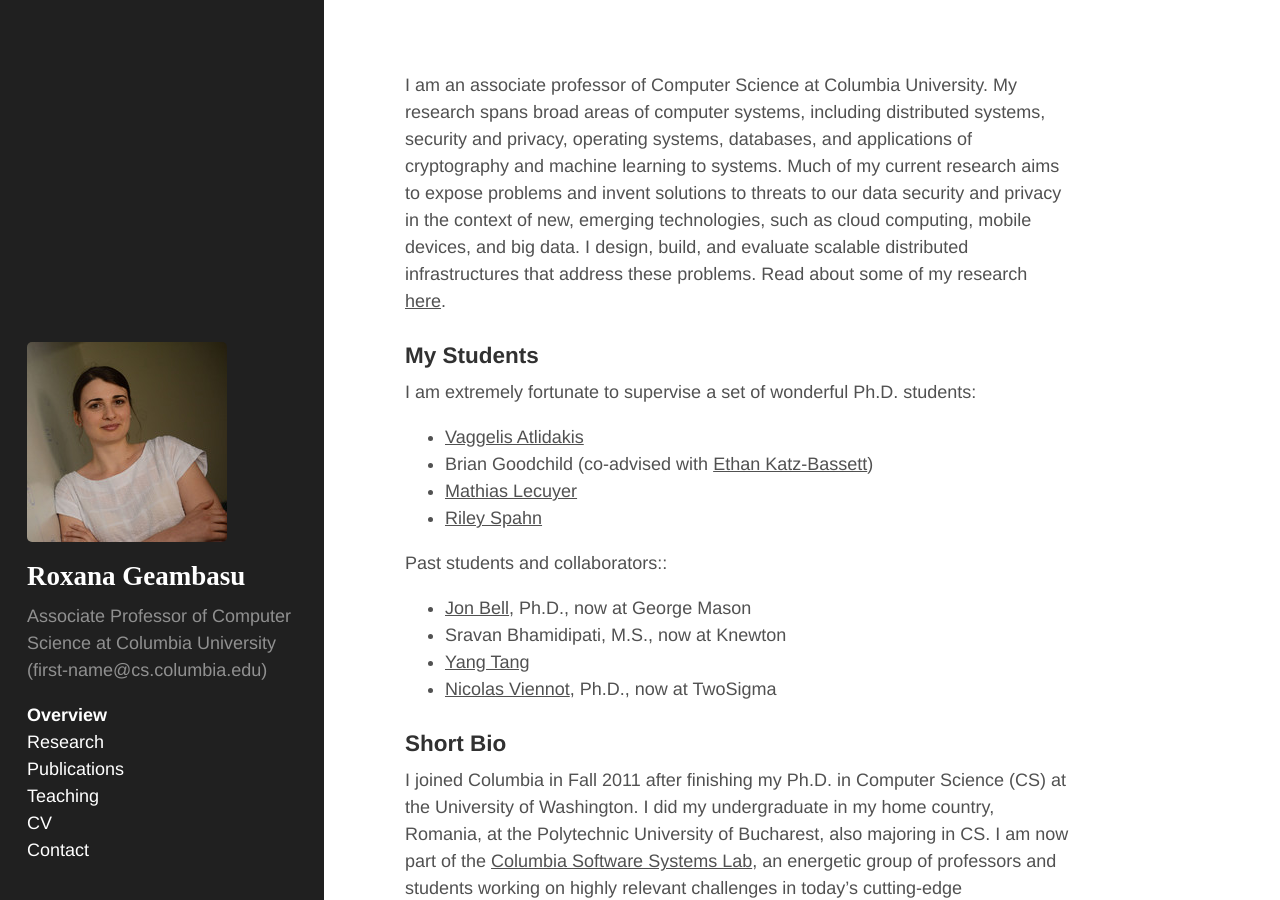
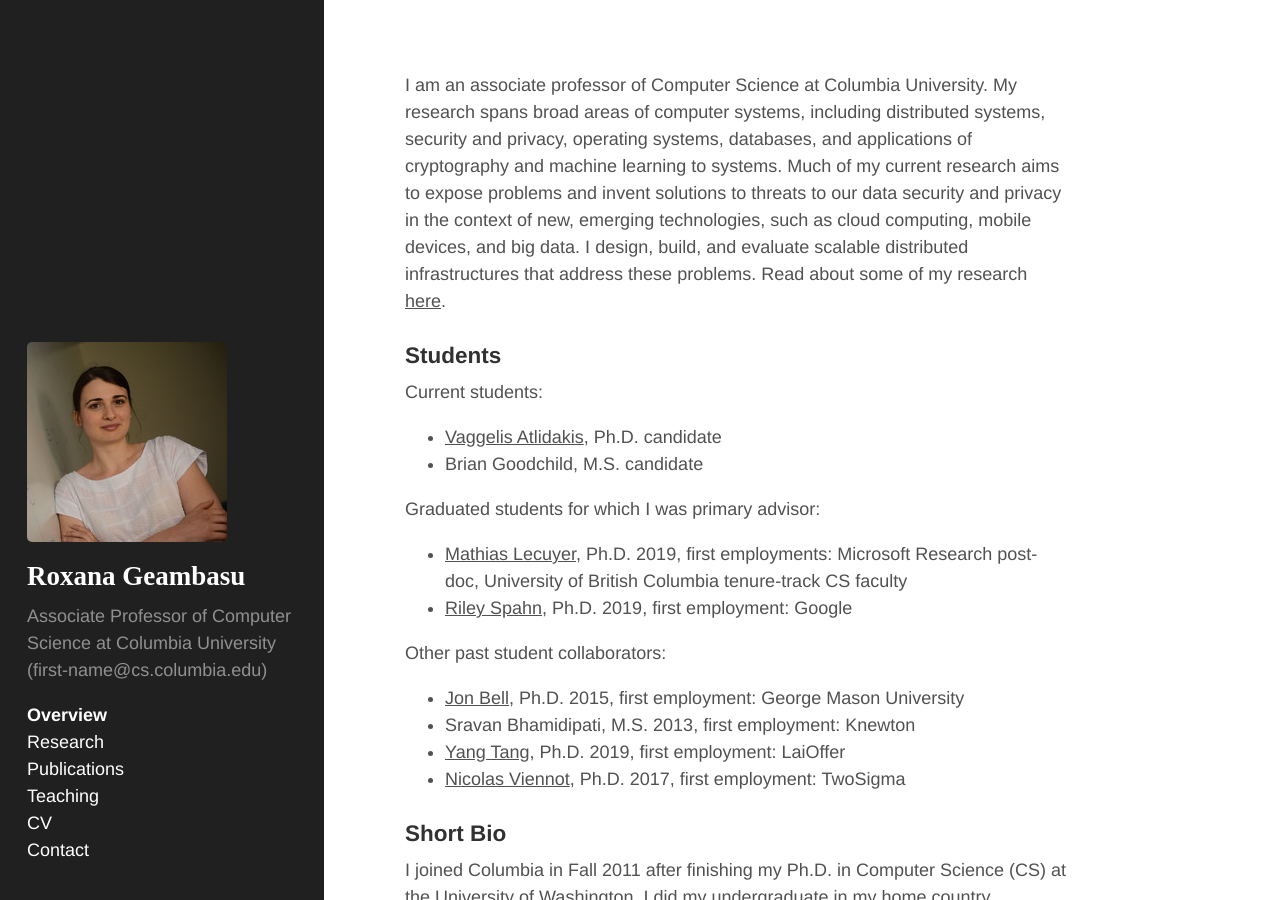
Before and after one commit to roxanageambasu/roxanageambasu.github.io, a Jekyll site: the page built from index.md, in a window 1280 px wide and 900 px high. Built offline with Jekyll 4.4.1, drawn with Linux system fonts in a browser that asks for light colours.

Commit message:
fixed students

```diff
--- a/index.md
+++ b/index.md
@@ -10,20 +10,25 @@ Much of my current research aims to expose problems and invent solutions to thre
 I design, build, and evaluate scalable distributed infrastructures that address these problems.
 Read about some of my research [here]({{ site.baseurl }}/01-research/).
 
-### My Students
+### Students
 
-I am extremely fortunate to supervise a set of wonderful Ph.D. students:
+Current students:
+* [Vaggelis Atlidakis](http://www.cs.columbia.edu/~vatlidak/), Ph.D. candidate
+* Brian Goodchild, M.S. candidate
 
-* [Vaggelis Atlidakis](http://www.cs.columbia.edu/~vatlidak/)
-* Brian Goodchild (co-advised with [Ethan Katz-Bassett](http://www.ee.columbia.edu/ethan-katz-bassett))
-* [Mathias Lecuyer](http://www.cs.columbia.edu/~mathias/)
-* [Riley Spahn](http://www.cs.columbia.edu/~riley/)
+Graduated students for which I was primary advisor:
+* [Mathias Lecuyer](http://www.cs.columbia.edu/~mathias/), Ph.D. 2019, first employments:
+  Microsoft Research post-doc, University of British Columbia tenure-track CS
+  faculty
+* [Riley Spahn](http://www.cs.columbia.edu/~riley/), Ph.D. 2019, first employment: Google
 
-Past students and collaborators::
-* [Jon Bell](http://jonbell.net), Ph.D., now at George Mason
-* Sravan Bhamidipati, M.S., now at Knewton
-* [Yang Tang](http://www.cs.columbia.edu/~ty/)
-* [Nicolas Viennot](https://github.com/nviennot), Ph.D., now at TwoSigma
+Other past student collaborators:
+* [Jon Bell](http://jonbell.net), Ph.D. 2015, first employment: George Mason
+  University
+* Sravan Bhamidipati, M.S. 2013, first employment: Knewton
+* [Yang Tang](http://www.cs.columbia.edu/~ty/), Ph.D. 2019, first employment:
+  LaiOffer
+* [Nicolas Viennot](https://github.com/nviennot), Ph.D. 2017, first employment: TwoSigma
 
 ### Short Bio
 
```
